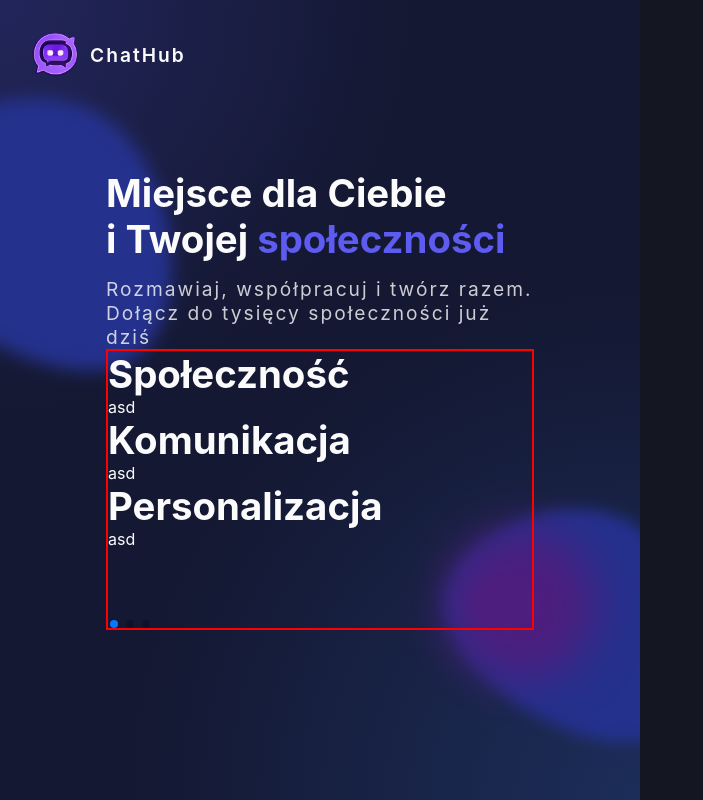
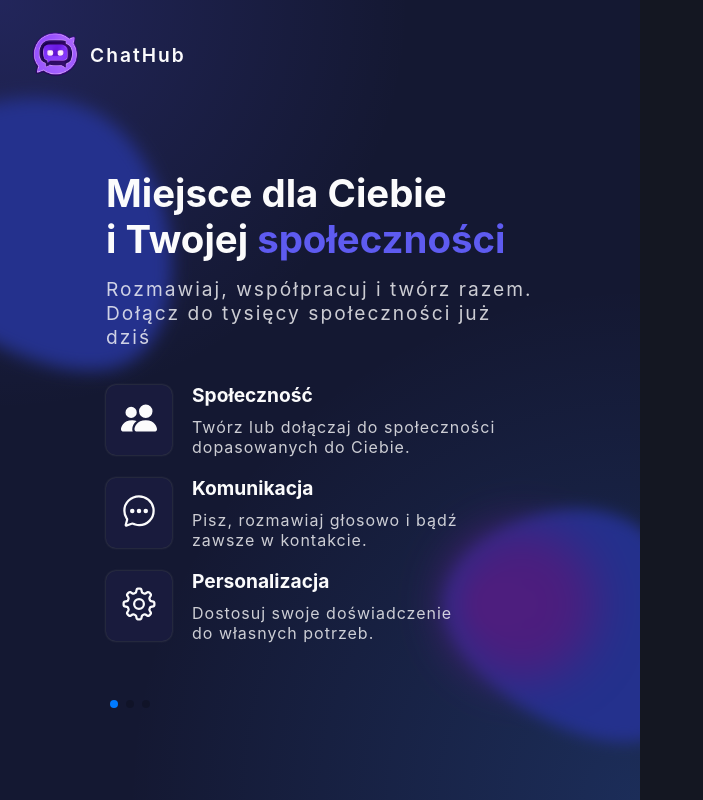
Before and after one commit to szymonzawrotny/chathub, a Next.js app in the folder client/: page / in a window 1280 px wide. Shown: the whole page, without its empty margins (0-703 px from the left). Built offline with nearby package versions, Linux system fonts and the light colour scheme.

Commit message:
login swiper ready

```diff
--- a/client/app/page.style.scss
+++ b/client/app/page.style.scss
@@ -68,18 +68,19 @@ body,
     }
     main {
       position: absolute;
-      top: 50%;
+      top: 55%;
       left: 50%;
       transform: translate(-50%, -50%);
       width: 70%;
-      height: 60%;
+      height: 70%;
       .swiperContent {
         width: 100%;
         height: 100%;
         color: #fbfbfc;
         padding: 10px;
-        display:flex;
-        flex-direction:column;
+        display: flex;
+        flex-direction: column;
+        padding-bottom: 15%;
         h2 {
           font-size: clamp(1.5rem, 3vw, 3.5rem);
         }
@@ -88,14 +89,41 @@ body,
         }
         .description {
           margin-top: 15px;
+          margin-bottom: 25px;
           letter-spacing: 2px;
           font-size: clamp(0.8rem, 1.5vw, 1.25rem);
           opacity: 0.8;
           font-weight: 400;
         }
         .loginList {
-          border: 2px solid red;
-          flex-grow:1;
+          flex-grow: 1;
+          display: flex;
+          flex-direction: column;
+          .listElement {
+            flex-grow: 1;
+            display: flex;
+            align-items: center;
+            .icon {
+              box-shadow: 0 0 2px 0.5px rgba(128, 128, 128, 0.322);
+              background-color: #191b3d;
+              border-radius: 10px;
+              padding: 15px;
+              margin-right: 20px;
+            }
+            .content {
+              display: flex;
+              flex-direction: column;
+              h2 {
+                font-size: clamp(0.8rem, 1.5vw, 1.2rem);
+                margin-bottom: 10px;
+              }
+              p {
+                flex-grow: 1;
+                opacity: 0.8;
+                letter-spacing: 1px;
+              }
+            }
+          }
         }
       }
       .swiper,
--- a/client/components/loginPage/ListElement.tsx
+++ b/client/components/loginPage/ListElement.tsx
@@ -1,13 +1,26 @@
+interface ListElementProps {
+  text: string;
+  description: React.ReactNode;
+  icon: React.ReactNode;
+  iconColor?: string;
+  bgColor?: string;
+}
+
 const ListElement = ({
   text,
   description,
-}: {
-  text: string;
-  description: string;
-}) => {
+  icon,
+  iconColor,
+  bgColor,
+}: ListElementProps) => {
   return (
-    <div>
-      <h2>{text}</h2> <p>{description}</p>
+    <div className="listElement">
+      <div className="icon" style={bgColor ? { backgroundColor: bgColor } : {}}>
+        {icon}
+      </div>
+      <div className="content">
+        <h2>{text}</h2> <p>{description}</p>
+      </div>
     </div>
   );
 };
--- a/client/components/loginPage/SwiperBox.tsx
+++ b/client/components/loginPage/SwiperBox.tsx
@@ -1,6 +1,7 @@
 'use client';
 import { Swiper, SwiperSlide } from 'swiper/react';
 import { Navigation, Pagination, A11y } from 'swiper/modules';
+import { ListItem } from '@/constants/types';
 
 import 'swiper/css';
 import 'swiper/css/navigation';
@@ -9,23 +10,87 @@ import 'swiper/css/scrollbar';
 import 'swiper/css/effect-coverflow';
 
 import ListElement from '@/components/loginPage/ListElement';
+import { BsPeopleFill } from 'react-icons/bs';
+import {
+  IoChatbubbleEllipsesOutline,
+  IoChatbubbleEllipsesSharp,
+} from 'react-icons/io5';
+import { GoGear } from 'react-icons/go';
+import { FaRegBell, FaRegFileAlt, FaRegUser } from 'react-icons/fa';
+import { MdGroups } from 'react-icons/md';
+import { IoEarthSharp } from 'react-icons/io5';
 
 const SwiperBox = () => {
-  const lists = [
+  const lists: ListItem[][] = [
     [
-      { title: 'Społeczność', description: 'asd', icon: 'asd' },
-      { title: 'Komunikacja', description: 'asd', icon: 'asd' },
-      { title: 'Personalizacja', description: 'asd', icon: 'asd' },
+      {
+        title: 'Społeczność',
+        description: (
+          <>
+            Twórz lub dołączaj do społeczności <br />
+            dopasowanych do Ciebie.
+          </>
+        ),
+        icon: <BsPeopleFill size={36} />,
+      },
+      {
+        title: 'Komunikacja',
+        description: (
+          <>
+            Pisz, rozmawiaj głosowo i bądź <br /> zawsze w kontakcie.
+          </>
+        ),
+        icon: <IoChatbubbleEllipsesOutline size={36} />,
+      },
+      {
+        title: 'Personalizacja',
+        description: (
+          <>
+            Dostosuj swoje doświadczenie <br /> do własnych potrzeb.
+          </>
+        ),
+        icon: <GoGear size={36} />,
+      },
     ],
     [
-      { title: 'Społeczność', description: 'asd', icon: 'asd' },
-      { title: 'Komunikacja', description: 'asd', icon: 'asd' },
-      { title: 'Personalizacja', description: 'asd', icon: 'asd' },
+      {
+        title: 'Czaty grupowe i prywatne',
+        description: 'Rozmawiaj w sposób, który Ci odpowiada.',
+        icon: <IoChatbubbleEllipsesSharp size={36} />,
+      },
+      {
+        title: 'Powiadomienia w czasie rzeczywistym',
+        description: 'Bądż zawsze na bieżaco z najważniejszymi wydarzeniami.',
+        icon: <FaRegBell size={36} />,
+      },
+      {
+        title: 'Udostępnianie bez ograniczeń',
+        description: 'Wysyłaj pliki, linki i media w kilka sekund.',
+        icon: <FaRegFileAlt size={36} />,
+      },
     ],
     [
-      { title: 'Społeczność', description: 'asd', icon: 'asd' },
-      { title: 'Komunikacja', description: 'asd', icon: 'asd' },
-      { title: 'Personalizacja', description: 'asd', icon: 'asd' },
+      {
+        title: '50K+',
+        description: 'Aktywnych społeczności',
+        icon: <MdGroups size={36} />,
+        iconColor: 'red',
+        bgColor: '#1c1545',
+      },
+      {
+        title: '2M+',
+        description: 'Zadowolonych użytkowników',
+        icon: <FaRegUser size={36} />,
+        iconColor: 'red',
+        bgColor: '#122938',
+      },
+      {
+        title: '100+',
+        description: 'Krajów na całym świecie',
+        icon: <IoEarthSharp size={36} />,
+        iconColor: 'red',
+        bgColor: '#202028',
+      },
     ],
   ];
   return (
@@ -36,12 +101,6 @@ const SwiperBox = () => {
       pagination={{ clickable: true }}
       spaceBetween={5}
       slidesPerView={1}
-      // onSlideChange={() => {
-      //   console.log('slide change')
-      // }}
-      // onSwiper={(swiper) => {
-      //   console.log(swiper)
-      // }}
     >
       <SwiperSlide>
         <div className="swiperContent">
@@ -59,6 +118,7 @@ const SwiperBox = () => {
                 key={element.title}
                 text={element.title}
                 description={element.description}
+                icon={element.icon}
               />
             ))}
           </div>
@@ -80,6 +140,7 @@ const SwiperBox = () => {
                 key={element.title}
                 text={element.title}
                 description={element.description}
+                icon={element.icon}
               />
             ))}
           </div>
@@ -101,6 +162,8 @@ const SwiperBox = () => {
                 key={element.title}
                 text={element.title}
                 description={element.description}
+                icon={element.icon}
+                bgColor={element.bgColor}
               />
             ))}
           </div>
--- /dev/null
+++ b/client/constants/types.ts
@@ -0,0 +1,9 @@
+type ListItem = {
+  title: string;
+  description: React.ReactNode;
+  icon: React.ReactNode;
+  iconColor?: string;
+  bgColor?: string;
+};
+
+export type { ListItem };
```
Also changed, not shown: 2 other files (tests, documents, lock files or other folders).
